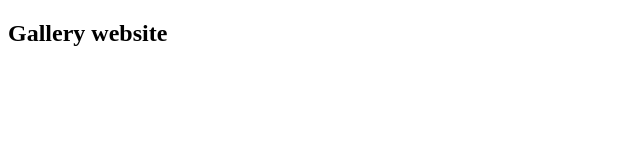
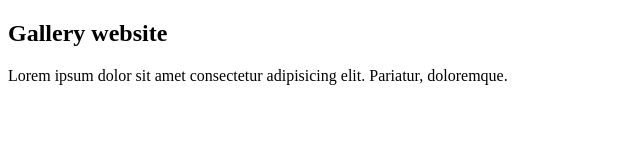
Before and after one commit to Sahar009/git, a plain HTML site: page index.html in a window 1280 px wide. Shown: the whole page, without its empty margins (0-640 px from the left). Drawn offline with Linux system fonts and the light colour scheme.

Commit message:
Update index.html

```diff
--- a/index.html
+++ b/index.html
@@ -7,5 +7,6 @@
 </head>
 <body>
     <h2>Gallery website</h2>
+    <p>Lorem ipsum dolor sit amet consectetur adipisicing elit. Pariatur, doloremque.</p>
 </body>
 </html>
```
